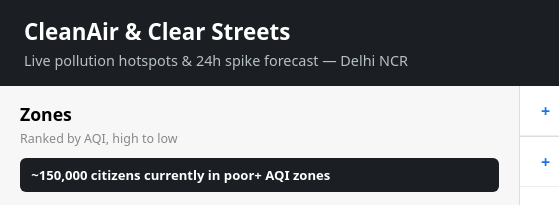
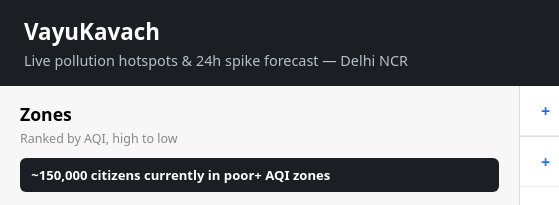
Before and after one commit to anujtrivedi06/cleanair-clearstreets, a plain HTML site: page web/index.html in a window 1280 px wide. Shown: the top 205 px of the page, 0-559 px from the left. Drawn offline with nearby package versions, Linux system fonts and the light colour scheme; no server answers.

Commit message:
Rebrand product as VayuKavach across app, docs, and Demo Day materials

```diff
--- a/web/index.html
+++ b/web/index.html
@@ -3,14 +3,14 @@
 <head>
 <meta charset="UTF-8" />
 <meta name="viewport" content="width=device-width, initial-scale=1.0" />
-<title>CleanAir &amp; Clear Streets — Delhi NCR</title>
+<title>VayuKavach — Delhi NCR</title>
 <link rel="stylesheet" href="https://unpkg.com/leaflet@1.9.4/dist/leaflet.css" />
 <link rel="stylesheet" href="css/style.css" />
 </head>
 <body>
   <header>
     <div class="header-text">
-      <h1>CleanAir &amp; Clear Streets</h1>
+      <h1>VayuKavach</h1>
       <p data-i18n="subtitle">Live pollution hotspots &amp; 24h spike forecast — Delhi NCR</p>
     </div>
     <div class="lang-toggle">
```
Also changed, not shown: 4 other files.
